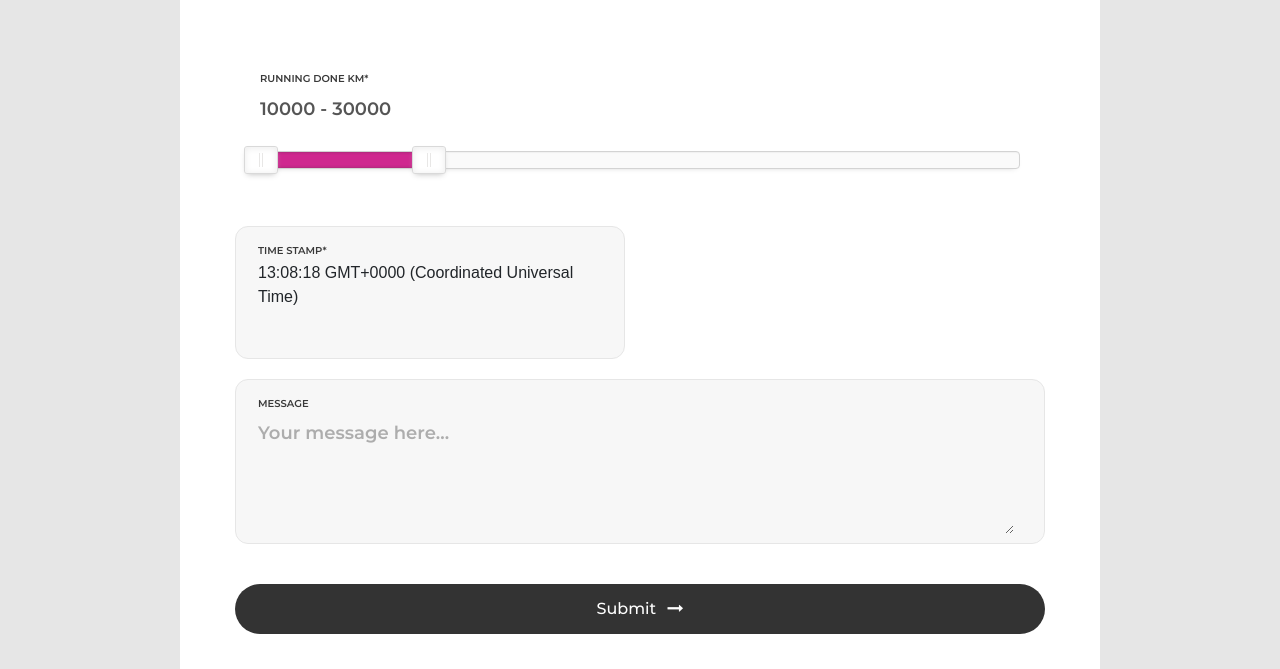
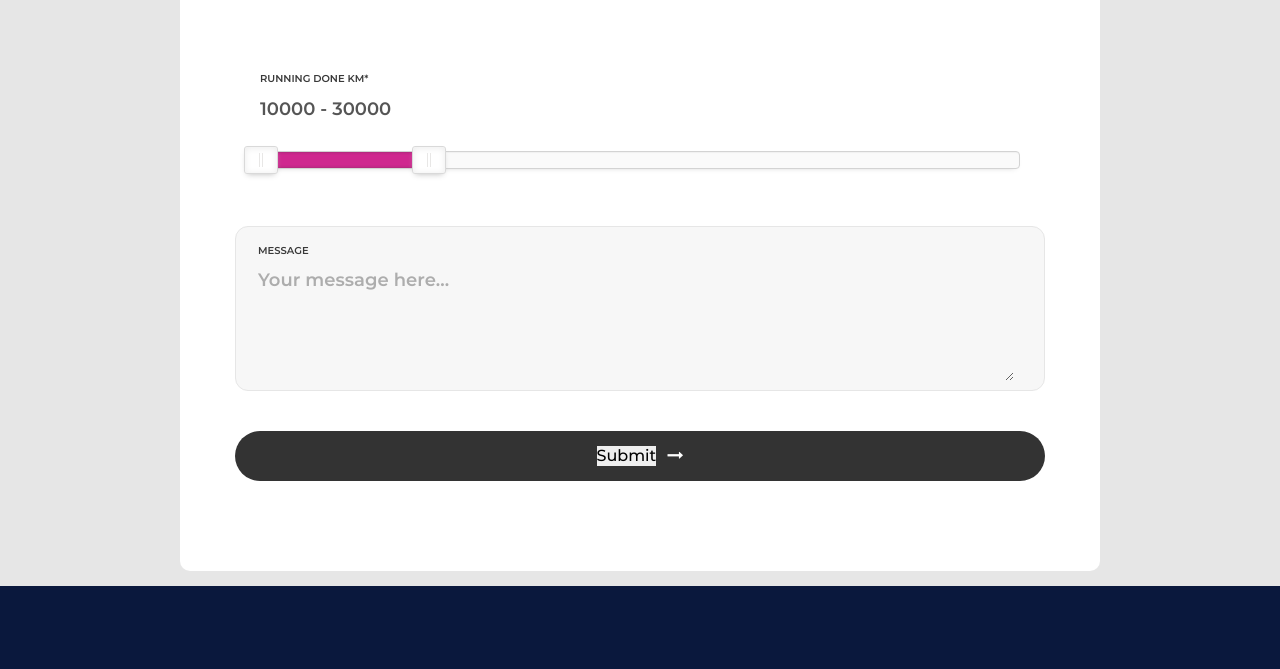
Before and after one commit to sellanyvehicle/frontend_v1, a plain HTML site: page fourWheelerIndex.html in a window 1280 px wide. Shown: the part 1260-1929 px from the top of the page. Drawn offline with Linux system fonts and the light colour scheme; a script that the page names is missing; files whose address does not match are found by name; a web font is replaced by a local one.

Commit message:
updating forms

```diff
--- a/fourWheelerIndex.html
+++ b/fourWheelerIndex.html
@@ -109,7 +109,7 @@
 
 				<div class="wrap-input100 validate-input bg1 rs1-wrap-input100" data-validate = "Enter Your Email (e@a.x)">
 					<span class="label-input100">Email *</span>
-					<input class="input100" type="text" name="email" placeholder="Enter Your Email ">
+					<input class="input100" type="email" name="email" placeholder="Enter Your Email ">
 				</div>
 
 				<div class="wrap-input100 bg1 rs1-wrap-input100">
@@ -199,13 +199,6 @@
 						</div>
 					</div>
 
-
-				<div class="wrap-input100 validate-input bg1 rs1-wrap-input100" data-validate="Timestamp">
-					<span class="label-input100">Time Stamp*  </span><br>
-					<span id="dtText"></span>
-					<input class="input100" type="text" name="timeStamp"  required>
-				</div>
-
 				<div class="wrap-input100 validate-input bg1 " data-validate = "Please Type Your Message">
 					<span class="label-input100">Message</span>
 					<textarea class="input100" name="message" placeholder="Your message here..."></textarea>
@@ -213,14 +206,14 @@
 
 
 				<div class="container-contact100-form-btn">
-					<button class="contact100-form-btn">
-						<span >
-							Submit
-							<i class="fa fa-long-arrow-right m-l-7" aria-hidden="true"></i>
-						</span>
-					</button>
+						<button class="contact100-form-btn">
+							<span>
+								<input type="submit">
+								<i class="fa fa-long-arrow-right m-l-7" aria-hidden="true"></i>
+							</span>
+						</button>
                 </div>
-            </div>
+
 			</form>
 		</div>
 	</div>
@@ -372,6 +365,9 @@ document.getElementById('dtText').innerHTML=today;
   gtag('config', 'UA-23581568-13');
 
 </script>
+<!-- Start of HubSpot Embed Code -->
+<script type="text/javascript" id="hs-script-loader" async defer src="http://js.hs-scripts.com/9171502.js"></script>
+<!-- End of HubSpot Embed Code -->
 
 
 
```
Also changed, not shown: twowheeler.html (+6 -13 lines).
